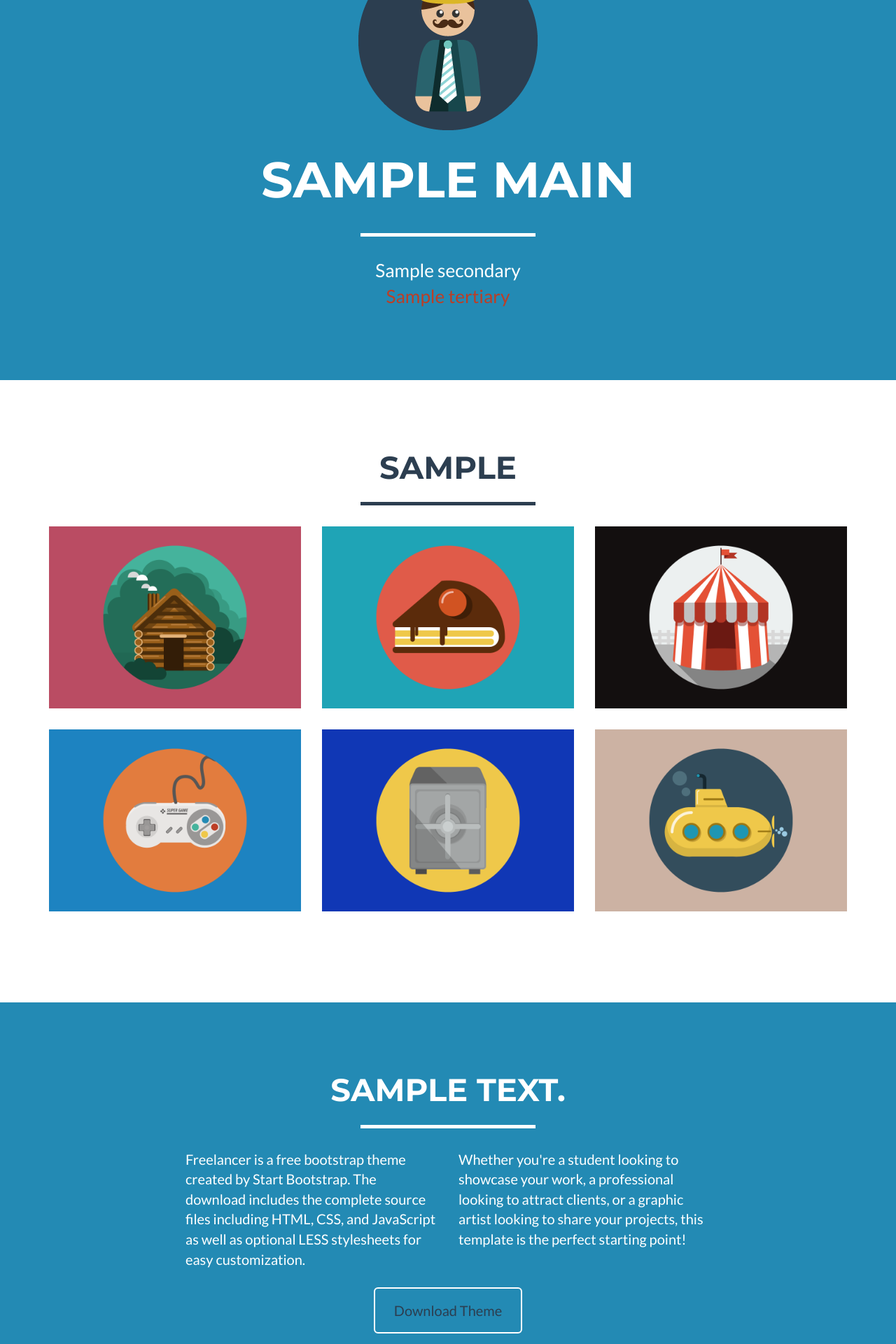
After one commit to timmyreilly/YourDjangoSiteResume, a Django app: template app/templates/app/base.html in a window 1280 px wide. The commit adds this page. Shown: the part 320-2240 px from the top of the page at 70% size. Run offline with Django 3.2, Linux system fonts and the light colour scheme; the template is opened without the code that fills it: most values are stand-ins (such as "Sample title", 1, 10 or a date in 2020); some libraries are stand-ins or nearby versions.

Commit message:
details simplesite

```diff
--- /dev/null
+++ b/app/templates/app/base.html
@@ -0,0 +1,505 @@
+<!DOCTYPE html>
+<html lang="en">
+
+<head>
+
+    <meta charset="utf-8">
+    <meta http-equiv="X-UA-Compatible" content="IE=edge">
+    <meta name="viewport" content="width=device-width, initial-scale=1">
+    <meta name="description" content="">
+    <meta name="author" content="">
+
+    {% load staticfiles %}
+
+    <title>{{ title }}</title>
+
+    <!-- Bootstrap Core CSS - Uses Bootswatch Flatly Theme: http://bootswatch.com/flatly/ -->
+    <!--<link href="css/bootstrap.min.css" rel="stylesheet">-->
+    <link href="{% static 'app/css/bootstrap.min.css' %}" rel="stylesheet">
+
+
+    <!-- Custom CSS -->
+    <!--<link href="css/freelancer.css" rel="stylesheet">-->
+    <link href="{% static 'app/css/freelancer.css' %}" rel="stylesheet">
+
+    <link href="{% static 'app/content/site.css' %}" rel="stylesheet">
+
+    <!-- Custom Fonts -->
+    <!--<link href="font-awesome/css/font-awesome.min.css" rel="stylesheet" type="text/css">-->
+    <link href="http://fonts.googleapis.com/css?family=Montserrat:400,700" rel="stylesheet" type="text/css">
+    <link href="http://fonts.googleapis.com/css?family=Lato:400,700,400italic,700italic" rel="stylesheet" type="text/css">
+
+    <link href="{% static 'app/font-awesome/css/font-awesome.min.css' app/%}">
+
+    <!-- HTML5 Shim and Respond.js IE8 support of HTML5 elements and media queries -->
+    <!-- WARNING: Respond.js doesn't work if you view the page via file:// -->
+    <!--[if lt IE 9]>
+        <script src="https://oss.maxcdn.com/libs/html5shiv/3.7.0/html5shiv.js"></script>
+        <script src="https://oss.maxcdn.com/libs/respond.js/1.4.2/respond.min.js"></script>
+    <![endif]-->
+
+</head>
+
+<body id="page-top" class="index">
+
+    <!-- Navigation -->
+    <nav class="navbar navbar-default navbar-fixed-top">
+        <div class="container">
+            <!-- Brand and toggle get grouped for better mobile display -->
+            <div class="navbar-header page-scroll">
+                <button type="button" class="navbar-toggle" data-toggle="collapse" data-target="#bs-example-navbar-collapse-1">
+                    <span class="sr-only">Toggle navigation</span>
+                    <span class="icon-bar"></span>
+                    <span class="icon-bar"></span>
+                    <span class="icon-bar"></span>
+                </button>
+                <a class="navbar-brand" href="#page-top">{{ left_header }} </a>
+            </div>
+
+            <!-- Collect the nav links, forms, and other content for toggling -->
+            <div class="collapse navbar-collapse" id="bs-example-navbar-collapse-1">
+                <ul class="nav navbar-nav navbar-right">
+                    <li class="hidden">
+                        <a href="#page-top"></a>
+                    </li>
+                    <li class="page-scroll">
+                        <a href="#portfolio">{{ header_right_one}}</a>
+                    </li>
+                    <li class="page-scroll">
+                        <a href="#about">{{header_right_two}}</a>
+                    </li>
+                    <li class="page-scroll">
+                        <a href="#contact">{{ header_right_three }}</a>
+                    </li>
+                </ul>
+            </div>
+            <!-- /.navbar-collapse -->
+        </div>
+        <!-- /.container-fluid -->
+    </nav>
+
+    <!-- Header -->
+    <header>
+        <div class="container">
+            <div class="row">
+                <div class="col-lg-12">
+                    <img class="img-responsive" src="{% static 'app/img/profile.png' %}" alt="">
+                    <div class="intro-text">
+                        <span class="name">{{ main }}</span>
+                        <hr class="star-light">
+                        <span class="skills">{{ secondary }}</span>
+                    </div>
+                    <div class="intro-text">
+                        <span class="skills"><a href={% url 'home' %}>{{ tertiary }}</a>
+                    </div>
+
+                </div>
+            </div>
+        </div>
+    </header>
+
+    <!-- Portfolio Grid Section -->
+    <section id="portfolio">
+        <div class="container">
+            <div class="row">
+                <div class="col-lg-12 text-center">
+                    <h2>{{ portfolio_main }}</h2>
+                    <hr class="star-primary">
+                </div>
+            </div>
+            <div class="row">
+                <div class="col-sm-4 portfolio-item">
+                    <a href="#portfolioModal1" class="portfolio-link" data-toggle="modal">
+                        <div class="caption">
+                            <div class="caption-content">
+                                <i class="fa fa-search-plus fa-3x"></i>
+                            </div>
+                        </div>
+                        <img src="{% static 'app/img/portfolio/cabin.png' %}" class="img-responsive" alt="">
+                    </a>
+                </div>
+                <div class="col-sm-4 portfolio-item">
+                    <a href="#portfolioModal2" class="portfolio-link" data-toggle="modal">
+                        <div class="caption">
+                            <div class="caption-content">
+                                <i class="fa fa-search-plus fa-3x"></i>
+                            </div>
+                        </div>
+                        <img src="{% static 'app/img/portfolio/cake.png' %}" class="img-responsive" alt="">
+                    </a>
+                </div>
+                <div class="col-sm-4 portfolio-item">
+                    <a href="#portfolioModal3" class="portfolio-link" data-toggle="modal">
+                        <div class="caption">
+                            <div class="caption-content">
+                                <i class="fa fa-search-plus fa-3x"></i>
+                            </div>
+                        </div>
+                        <img src="{% static 'app/img/portfolio/circus.png' %}" class="img-responsive" alt="">
+                    </a>
+                </div>
+                <div class="col-sm-4 portfolio-item">
+                    <a href="#portfolioModal4" class="portfolio-link" data-toggle="modal">
+                        <div class="caption">
+                            <div class="caption-content">
+                                <i class="fa fa-search-plus fa-3x"></i>
+                            </div>
+                        </div>
+                        <img src="{% static 'app/img/portfolio/game.png' %}" class="img-responsive" alt="">
+                    </a>
+                </div>
+                <div class="col-sm-4 portfolio-item">
+                    <a href="#portfolioModal5" class="portfolio-link" data-toggle="modal">
+                        <div class="caption">
+                            <div class="caption-content">
+                                <i class="fa fa-search-plus fa-3x"></i>
+                            </div>
+                        </div>
+                        <img src="{% static 'app/img/portfolio/safe.png' %}" class="img-responsive" alt="">
+                    </a>
+                </div>
+                <div class="col-sm-4 portfolio-item">
+                    <a href="#portfolioModal6" class="portfolio-link" data-toggle="modal">
+                        <div class="caption">
+                            <div class="caption-content">
+                                <i class="fa fa-search-plus fa-3x"></i>
+                            </div>
+                        </div>
+                        <img src="{% static 'app/img/portfolio/submarine.png' %}" class="img-responsive" alt="">
+                    </a>
+                </div>
+            </div>
+        </div>
+    </section>
+
+    <!-- About Section -->
+    <section class="success" id="about">
+        <div class="container">
+            <div class="row">
+                <div class="col-lg-12 text-center">
+                    <h2>{{about_main}}</h2>
+                    <hr class="star-light">
+                </div>
+            </div>
+            <div class="row">
+                <div class="col-lg-4 col-lg-offset-2">
+                    <p>Freelancer is a free bootstrap theme created by Start Bootstrap. The download includes the complete source files including HTML, CSS, and JavaScript as well as optional LESS stylesheets for easy customization.</p>
+                </div>
+                <div class="col-lg-4">
+                    <p>Whether you're a student looking to showcase your work, a professional looking to attract clients, or a graphic artist looking to share your projects, this template is the perfect starting point!</p>
+                </div>
+                <div class="col-lg-8 col-lg-offset-2 text-center">
+                    <a href="#" class="btn btn-lg btn-outline">
+                        <i class="fa fa-download"></i> Download Theme
+                    </a>
+                </div>
+            </div>
+        </div>
+    </section>
+
+    <section id="contact">
+        <div class="container">
+            <div class="row">
+                <div class="col-lg-12 text-center">
+                    <h2>{{ contact_main }}</h2>
+                    <hr class="star-primary">
+                </div>
+                    <div class="row">
+                        <div class="col-lg-12 text-center">
+                            <a href="twitter.com"><h3>{{ twitter }} </h3></a>
+                            <h3>{{ email }}</h3>
+                            <h3>{{ number }}</h3>
+
+                            <h3>{{ link }}</h3>
+
+
+                        </div>
+
+                    </div>
+                </div>
+            </div>
+        </div>
+    </section>
+
+    <!-- Contact Section -->
+
+
+    <!-- Footer -->
+    <footer class="text-center">
+        <div class="footer-above">
+            <div class="container">
+                <div class="row">
+                    <div class="footer-col col-md-6">
+                        <h3>Location</h3>
+                        <p>3481 Melrose Place<br>Beverly Hills, CA 90210</p>
+                    </div>
+                    <div class="footer-col col-md-6">
+                        <h3>About Freelancer</h3>
+                        <p>Freelance is a free to use, open source Bootstrap theme created by <a href="http://startbootstrap.com">Start Bootstrap</a>.</p>
+                    </div>
+                </div>
+            </div>
+        </div>
+        <div class="footer-below">
+            <div class="container">
+                <div class="row">
+                    <div class="col-lg-12">
+                        Copyright &copy; Your Website {{ year }}
+                    </div>
+                </div>
+            </div>
+        </div>
+    </footer>
+
+    <!-- Scroll to Top Button (Only visible on small and extra-small screen sizes) -->
+    <div class="scroll-top page-scroll visible-xs visible-sm">
+        <a class="btn btn-primary" href="#page-top">
+            <i class="fa fa-chevron-up"></i>
+        </a>
+    </div>
+
+    <!-- Portfolio Modals -->
+    <div class="portfolio-modal modal fade" id="portfolioModal1" tabindex="-1" role="dialog" aria-hidden="true">
+        <div class="modal-content">
+            <div class="close-modal" data-dismiss="modal">
+                <div class="lr">
+                    <div class="rl">
+                    </div>
+                </div>
+            </div>
+            <div class="container">
+                <div class="row">
+                    <div class="col-lg-8 col-lg-offset-2">
+                        <div class="modal-body">
+                            <h2>Project Title</h2>
+                            <hr class="star-primary">
+                            <img src="{% static 'app/img/portfolio/cabin.png' %}" class="img-responsive img-centered" alt="">
+                            <p>Use this area of the page to describe your project. The icon above is part of a free icon set by <a href="https://sellfy.com/p/8Q9P/jV3VZ/">Flat Icons</a>. On their website, you can download their free set with 16 icons, or you can purchase the entire set with 146 icons for only $12!</p>
+                            <ul class="list-inline item-details">
+                                <li>Client:
+                                    <strong><a href="http://startbootstrap.com">Start Bootstrap</a>
+                                    </strong>
+                                </li>
+                                <li>Date:
+                                    <strong><a href="http://startbootstrap.com">April 2014</a>
+                                    </strong>
+                                </li>
+                                <li>Service:
+                                    <strong><a href="http://startbootstrap.com">Web Development</a>
+                                    </strong>
+                                </li>
+                            </ul>
+                            <button type="button" class="btn btn-default" data-dismiss="modal"><i class="fa fa-times"></i> Close</button>
+                        </div>
+                    </div>
+                </div>
+            </div>
+        </div>
+    </div>
+    <div class="portfolio-modal modal fade" id="portfolioModal2" tabindex="-1" role="dialog" aria-hidden="true">
+        <div class="modal-content">
+            <div class="close-modal" data-dismiss="modal">
+                <div class="lr">
+                    <div class="rl">
+                    </div>
+                </div>
+            </div>
+            <div class="container">
+                <div class="row">
+                    <div class="col-lg-8 col-lg-offset-2">
+                        <div class="modal-body">
+                            <h2>Project Title</h2>
+                            <hr class="star-primary">
+                            <img src="{% static 'app/img/portfolio/cake.png' %}" class="img-responsive img-centered" alt="">
+                            <p>Use this area of the page to describe your project. The icon above is part of a free icon set by <a href="https://sellfy.com/p/8Q9P/jV3VZ/">Flat Icons</a>. On their website, you can download their free set with 16 icons, or you can purchase the entire set with 146 icons for only $12!</p>
+                            <ul class="list-inline item-details">
+                                <li>Client:
+                                    <strong><a href="http://startbootstrap.com">Start Bootstrap</a>
+                                    </strong>
+                                </li>
+                                <li>Date:
+                                    <strong><a href="http://startbootstrap.com">April 2014</a>
+                                    </strong>
+                                </li>
+                                <li>Service:
+                                    <strong><a href="http://startbootstrap.com">Web Development</a>
+                                    </strong>
+                                </li>
+                            </ul>
+                            <button type="button" class="btn btn-default" data-dismiss="modal"><i class="fa fa-times"></i> Close</button>
+                        </div>
+                    </div>
+                </div>
+            </div>
+        </div>
+    </div>
+    <div class="portfolio-modal modal fade" id="portfolioModal3" tabindex="-1" role="dialog" aria-hidden="true">
+        <div class="modal-content">
+            <div class="close-modal" data-dismiss="modal">
+                <div class="lr">
+                    <div class="rl">
+                    </div>
+                </div>
+            </div>
+            <div class="container">
+                <div class="row">
+                    <div class="col-lg-8 col-lg-offset-2">
+                        <div class="modal-body">
+                            <h2>Project Title</h2>
+                            <hr class="star-primary">
+                            <img src="{% static 'app/img/portfolio/circus.png' %}" class="img-responsive img-centered" alt="">
+                            <p>Use this area of the page to describe your project. The icon above is part of a free icon set by <a href="https://sellfy.com/p/8Q9P/jV3VZ/">Flat Icons</a>. On their website, you can download their free set with 16 icons, or you can purchase the entire set with 146 icons for only $12!</p>
+                            <ul class="list-inline item-details">
+                                <li>Client:
+                                    <strong><a href="http://startbootstrap.com">Start Bootstrap</a>
+                                    </strong>
+                                </li>
+                                <li>Date:
+                                    <strong><a href="http://startbootstrap.com">April 2014</a>
+                                    </strong>
+                                </li>
+                                <li>Service:
+                                    <strong><a href="http://startbootstrap.com">Web Development</a>
+                                    </strong>
+                                </li>
+                            </ul>
+                            <button type="button" class="btn btn-default" data-dismiss="modal"><i class="fa fa-times"></i> Close</button>
+                        </div>
+                    </div>
+                </div>
+            </div>
+        </div>
+    </div>
+    <div class="portfolio-modal modal fade" id="portfolioModal4" tabindex="-1" role="dialog" aria-hidden="true">
+        <div class="modal-content">
+            <div class="close-modal" data-dismiss="modal">
+                <div class="lr">
+                    <div class="rl">
+                    </div>
+                </div>
+            </div>
+            <div class="container">
+                <div class="row">
+                    <div class="col-lg-8 col-lg-offset-2">
+                        <div class="modal-body">
+                            <h2>Project Title</h2>
+                            <hr class="star-primary">
+                            <img src="{% static 'app/img/portfolio/game.png' %}" class="img-responsive img-centered" alt="">
+                            <p>Use this area of the page to describe your project. The icon above is part of a free icon set by <a href="https://sellfy.com/p/8Q9P/jV3VZ/">Flat Icons</a>. On their website, you can download their free set with 16 icons, or you can purchase the entire set with 146 icons for only $12!</p>
+                            <ul class="list-inline item-details">
+                                <li>Client:
+                                    <strong><a href="http://startbootstrap.com">Start Bootstrap</a>
+                                    </strong>
+                                </li>
+                                <li>Date:
+                                    <strong><a href="http://startbootstrap.com">April 2014</a>
+                                    </strong>
+                                </li>
+                                <li>Service:
+                                    <strong><a href="http://startbootstrap.com">Web Development</a>
+                                    </strong>
+                                </li>
+                            </ul>
+                            <button type="button" class="btn btn-default" data-dismiss="modal"><i class="fa fa-times"></i> Close</button>
+                        </div>
+                    </div>
+                </div>
+            </div>
+        </div>
+    </div>
+    <div class="portfolio-modal modal fade" id="portfolioModal5" tabindex="-1" role="dialog" aria-hidden="true">
+        <div class="modal-content">
+            <div class="close-modal" data-dismiss="modal">
+                <div class="lr">
+                    <div class="rl">
+                    </div>
+                </div>
+            </div>
+            <div class="container">
+                <div class="row">
+                    <div class="col-lg-8 col-lg-offset-2">
+                        <div class="modal-body">
+                            <h2>Project Title</h2>
+                            <hr class="star-primary">
+                            <img src="{% static 'app/img/portfolio/safe.png' %}" class="img-responsive img-centered" alt="">
+                            <p>Use this area of the page to describe your project. The icon above is part of a free icon set by <a href="https://sellfy.com/p/8Q9P/jV3VZ/">Flat Icons</a>. On their website, you can download their free set with 16 icons, or you can purchase the entire set with 146 icons for only $12!</p>
+                            <ul class="list-inline item-details">
+                                <li>Client:
+                                    <strong><a href="http://startbootstrap.com">Start Bootstrap</a>
+                                    </strong>
+                                </li>
+                                <li>Date:
+                                    <strong><a href="http://startbootstrap.com">April 2014</a>
+                                    </strong>
+                                </li>
+                                <li>Service:
+                                    <strong><a href="http://startbootstrap.com">Web Development</a>
+                                    </strong>
+                                </li>
+                            </ul>
+                            <button type="button" class="btn btn-default" data-dismiss="modal"><i class="fa fa-times"></i> Close</button>
+                        </div>
+                    </div>
+                </div>
+            </div>
+        </div>
+    </div>
+    <div class="portfolio-modal modal fade" id="portfolioModal6" tabindex="-1" role="dialog" aria-hidden="true">
+        <div class="modal-content">
+            <div class="close-modal" data-dismiss="modal">
+                <div class="lr">
+                    <div class="rl">
+                    </div>
+                </div>
+            </div>
+            <div class="container">
+                <div class="row">
+                    <div class="col-lg-8 col-lg-offset-2">
+                        <div class="modal-body">
+                            <h2>Project Title</h2>
+                            <hr class="star-primary">
+                            <img src="{% static 'app/img/portfolio/submarine.png' %}" class="img-responsive img-centered" alt="">
+                            <p>Use this area of the page to describe your project. The icon above is part of a free icon set by <a href="https://sellfy.com/p/8Q9P/jV3VZ/">Flat Icons</a>. On their website, you can download their free set with 16 icons, or you can purchase the entire set with 146 icons for only $12!</p>
+                            <ul class="list-inline item-details">
+                                <li>Client:
+                                    <strong><a href="http://startbootstrap.com">Start Bootstrap</a>
+                                    </strong>
+                                </li>
+                                <li>Date:
+                                    <strong><a href="http://startbootstrap.com">April 2014</a>
+                                    </strong>
+                                </li>
+                                <li>Service:
+                                    <strong><a href="http://startbootstrap.com">Web Development</a>
+                                    </strong>
+                                </li>
+                            </ul>
+                            <button type="button" class="btn btn-default" data-dismiss="modal"><i class="fa fa-times"></i> Close</button>
+                        </div>
+                    </div>
+                </div>
+            </div>
+        </div>
+    </div>
+
+    <!-- jQuery -->
+    <script src="{% static 'app/js/jquery.js' %}"></script>
+
+    <!-- Bootstrap Core JavaScript -->
+    <script src="{% static 'app/js/bootstrap.min.js' %}"></script>
+
+    <!-- Plugin JavaScript -->
+    <script src="http://cdnjs.cloudflare.com/ajax/libs/jquery-easing/1.3/jquery.easing.min.js"></script>
+    <script src="{% static 'app/js/classie.js' %}"></script>
+    <script src="{% static 'app/js/cbpAnimatedHeader.js' %}"></script>
+
+    <!-- Contact Form JavaScript -->
+    <script src="{% static 'app/js/jqBootstrapValidation.js' %}"></script>
+    <script src="{% static 'app/js/contact_me.js' %}"></script>
+
+    <!-- Custom Theme JavaScript -->
+    <script src="{% static 'app/js/freelancer.js' %}"></script>
+
+</body>
+
+</html>
--- a/app/templates/app/layout.html
+++ b/app/templates/app/layout.html
@@ -27,7 +27,7 @@
                 <ul class="nav navbar-nav">
                     <li><a href="{% url 'home' %}">Home</a></li>
                     <li><a href="{% url 'anotherpage' %}">Another Page</a></li>
-                    <li><a href="{% url 'freelancer' %}">Freelancer</a></li>
+                    <li><a href="{% url 'base' %}">Freelancer</a></li>
                 </ul>
             </div>
         </div>
--- a/djangocon/urls.py
+++ b/djangocon/urls.py
@@ -12,9 +12,10 @@ from django.conf.urls import patterns, url
 
 urlpatterns = patterns('',
     # Examples:
-    url(r'^$', 'app.views.home', name='home'),
+    url(r'^home', 'app.views.home', name='home'),
     url(r'^anotherpage/', 'app.views.anotherpage', name='anotherpage'),
     url(r'^freelancer/', 'app.views.freelancer', name='freelancer'),
+    url(r'^$', 'app.views.base', name='base'),
     # url(r'^additional_resources/', 'app.views.additional_resources', name='additional_resources'),
 
     # Uncomment the admin/doc line below to enable admin documentation:
```
Also changed, not shown: app/views.py (+28 -0 lines).
